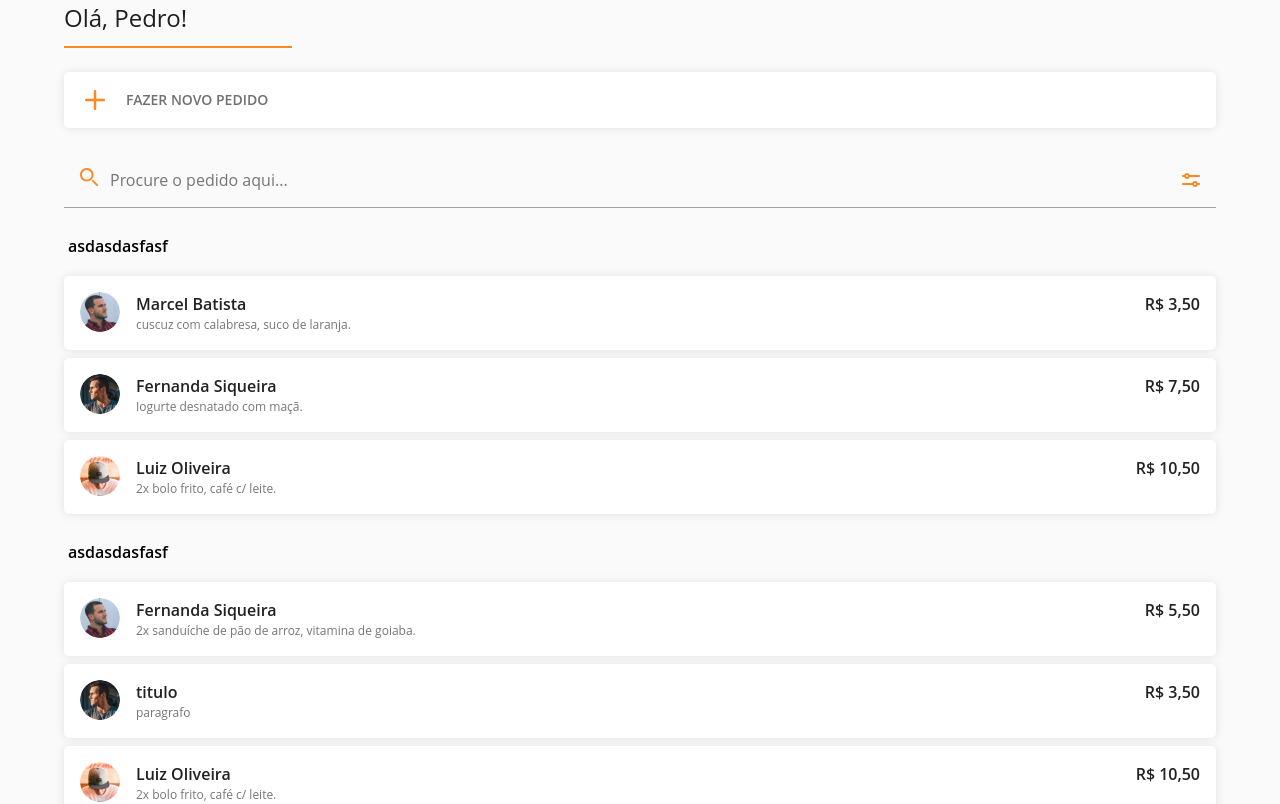
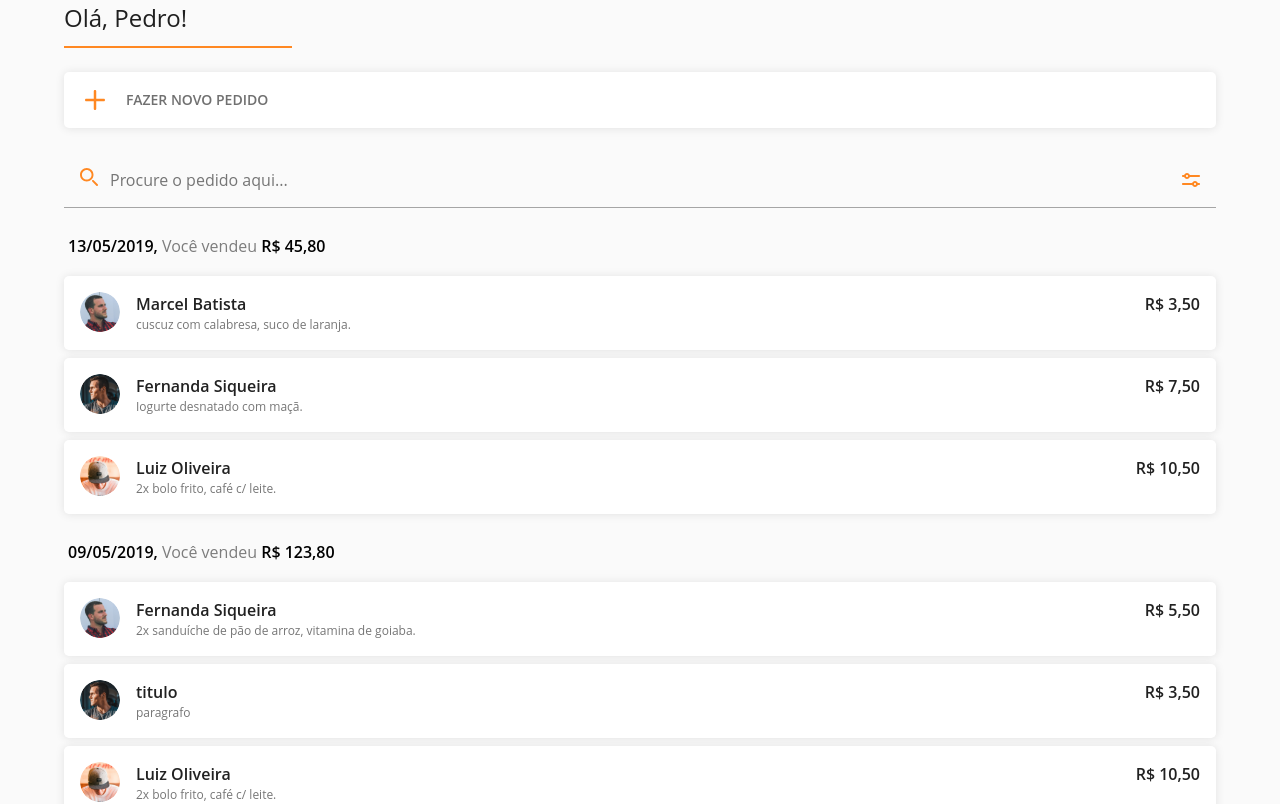
Before and after one commit to odailsonsilva/Appetit, a React (Create React App) app: page /lista-de-pedidos in a window 1280 px wide. Shown: the top 804 px of the page. Built offline with nearby package versions, Linux system fonts and the light colour scheme.

Commit message:
refact: resposividade

```diff
--- a/src/components/Calendar/index.js
+++ b/src/components/Calendar/index.js
@@ -57,8 +57,8 @@ export default function Index(props) {
     //assim que abrir o calendario
     useEffect(() => {
         let today = new Date();
-        setSelectedYear(today.getFullYear())
-        setSelectedMonth(today.getMonth() )
+        setSelectedYear(today.getFullYear() )
+        setSelectedMonth(today.getMonth())
         setSelectedDay(today.getDate())
 
 
@@ -71,7 +71,7 @@ export default function Index(props) {
 
         for(let i=1; i<=daysInMonth; i++){
             let d = new Date(selectedYear, selectedMonth, i)
-            let month = d.getMonth() + 1
+            let month = d.getMonth()
             let day = d.getDate()
 
 
--- a/src/components/Calendar/styles.js
+++ b/src/components/Calendar/styles.js
@@ -170,7 +170,7 @@ export const InputCalender = styled.input`
 
 
    @media(max-width: 1290px){
-       width: 98%;
+       width: 100%;
    }
 
 `
--- a/src/components/HistoryOrder/index.js
+++ b/src/components/HistoryOrder/index.js
@@ -5,7 +5,16 @@ import './style.css'
 function index(props){
   return (
     <div className="history_container">
-      <h3>asdasdasfasf</h3>
+      <h3>
+        {
+         props.active ?
+          <span>{props.date}</span> :
+          <> <span>{props.date},</span>
+          <span className="you"> Você vendeu </span>
+          <span>R$ {props.valueDay}</span> </>
+        }
+
+      </h3>
       {
         React.Children.map(props.children, child => {
           return cloneElement(child, props)
--- a/src/components/HistoryOrder/style.css
+++ b/src/components/HistoryOrder/style.css
@@ -11,6 +11,11 @@
   margin-bottom: 16px;
 }
 
+.history_container .you{
+  opacity: 0.5;
+  font-weight: 400;
+}
+
 .history_container .box_item{
   margin-bottom: 8px;
 }
--- a/src/pages/OrderList/index.js
+++ b/src/pages/OrderList/index.js
@@ -32,7 +32,7 @@ class OrderList extends React.Component {
               <BtnAdd/>
               <InputSearch filterActive/>
             </div>
-            <HistoryOrder>
+            <HistoryOrder date="13/05/2019" valueDay="45,80">
               <BoxItem  img={Client1}
                 title="Marcel Batista"
                 text="cuscuz com calabresa, suco de laranja. "
@@ -51,7 +51,7 @@ class OrderList extends React.Component {
                />
             </HistoryOrder>
 
-            <HistoryOrder>
+            <HistoryOrder date="09/05/2019" valueDay="123,80">
               <BoxItem
                 img={Client1}
                 title="Fernanda Siqueira"
@@ -72,7 +72,7 @@ class OrderList extends React.Component {
                />
             </HistoryOrder>
 
-            <HistoryOrder>
+            <HistoryOrder date="08/05/2019" valueDay="224,80">
               <BoxItem
                 img={Client1}
                 title="Fernanda Siqueira"
--- a/src/pages/UserOrder/index.js
+++ b/src/pages/UserOrder/index.js
@@ -21,12 +21,14 @@ function NewOrder() {
           <HeaderImg />
             <Header icon route="/lista-de-pedidos" title="Pedidos de Luiz" none_margin/>
 
-            <HistoryOrder>
-              <BoxItem img={Profile} title="titulo" text="paragrafo" value="R$ 3,50"/>
+            <HistoryOrder active date="13/05/2019">
+              <BoxItem img="https://img.itdg.com.br/tdg/images/recipes/000/178/357/328308/328308_original.jpg?w=1200"
+              title="titulo" text="paragrafo" value="R$ 3,50"/>
             </HistoryOrder>
 
-            <HistoryOrder>
-              <BoxItem  img={Profile} title="titulo" text="paragrafo" value="R$ 3,50"/>
+            <HistoryOrder active date="09/05/2019">
+              <BoxItem  img="https://img.itdg.com.br/tdg/images/recipes/000/178/357/328308/328308_original.jpg?w=1200"
+              title="titulo" text="paragrafo" value="R$ 3,50"/>
             </HistoryOrder>
           </div>
         </div>
```
